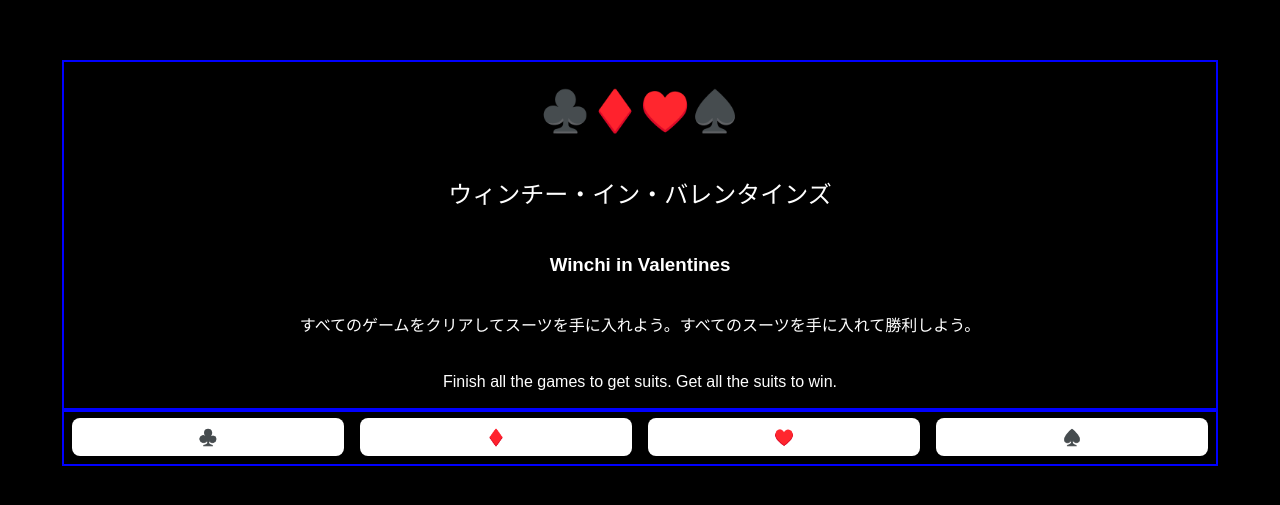
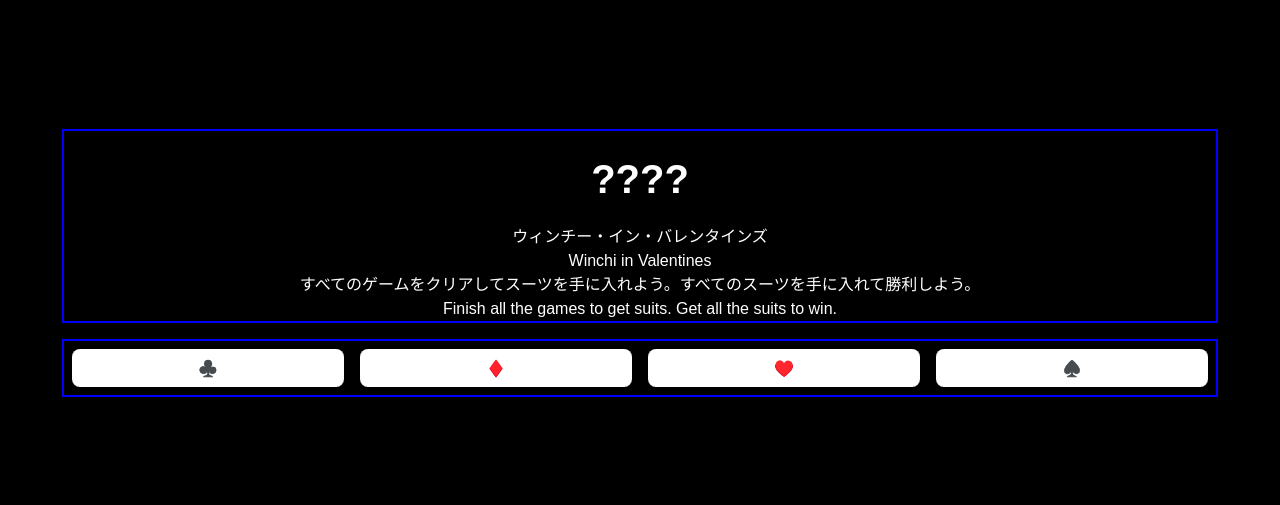
Before and after one commit to Maximus112901/valentines_card_website, a React (Vite) app: page / in a window 1280 px wide. Shown: the part 137-642 px from the top of the page. Built offline with nearby package versions, Linux system fonts and the light colour scheme.

Commit message:
[dev/alice-in-borderland-clubs] Update rendering of collected cards and styling

```diff
--- a/src/frameworks_and_drivers/web/context/AppStateContext.tsx
+++ b/src/frameworks_and_drivers/web/context/AppStateContext.tsx
@@ -6,6 +6,7 @@ export type Suit = 'clubs' | 'diamonds' | 'hearts' | 'spades';
 
 interface AppState {
   cards: Record<Suit, boolean>;
+  winner: Boolean;
 }
 
 // Define the actions your state can handle
@@ -16,21 +17,14 @@ type Action =
   | { suit: 'spades', payload: Boolean }
 
 // Initial state
-// const initialState: AppState = {
-//   cards: {
-//     clubs: false,
-//     diamonds: false,
-//     hearts: false,
-//     spades: false,
-//   },
-// };
 const initialState: AppState = {
   cards: {
     clubs: false,
-    diamonds: true,
-    hearts: true,
-    spades: true,
+    diamonds: false,
+    hearts: false,
+    spades: false,
   },
+  winner: false,
 };
 
 // Reducer to handle state changes
--- a/src/frameworks_and_drivers/web/pages/Page.module.css
+++ b/src/frameworks_and_drivers/web/pages/Page.module.css
@@ -6,6 +6,7 @@
     justify-content: center;
     padding-top: 5vh;
     padding-bottom: 5vh;
+    gap: 20px;
 }
 
 .headerContainer {
--- a/src/frameworks_and_drivers/web/pages/WelcomePage.tsx
+++ b/src/frameworks_and_drivers/web/pages/WelcomePage.tsx
@@ -1,27 +1,31 @@
 import { SUITS, WELCOME_PAGE } from '../constants';
 import { ValentineEvent } from '../../../application_business_rules/ValentineEvent';
 import styles from './Page.module.css'
+import { useAppState } from '../context/AppStateContext';
 
 interface PageProps {
   onEvent: (event: ValentineEvent) => void;
 }
 
 export function WelcomePage({ onEvent }: PageProps) {
+  const { state } = useAppState();
+
   return (
     <div className={styles.pageContentContainer}>
       <div className={styles.headerContainer}>
-        <h1>{WELCOME_PAGE.ICON}</h1>
-        <h2>{WELCOME_PAGE.JA_TITLE}</h2>
-        <h3>{WELCOME_PAGE.EN_TITLE}</h3>
-        <p>{WELCOME_PAGE.JA_MESSAGE}</p>
-        <p>{WELCOME_PAGE.EN_MESSAGE}</p>
+        <h1>{state.cards.clubs ? SUITS.CLUBS : '?'}{state.cards.diamonds ? SUITS.DIAMONDS : '?'}{state.cards.hearts ? SUITS.HEARTS : '?'}{state.cards.spades ? SUITS.SPADES : '?'}</h1>
+        <span>{WELCOME_PAGE.JA_TITLE}</span>
+        <span>{WELCOME_PAGE.EN_TITLE}</span>
+        <span>{WELCOME_PAGE.JA_MESSAGE}</span>
+        <span>{WELCOME_PAGE.EN_MESSAGE}</span>
       </div>
 
       <div className={styles.navigationButtonsContainer}>
-        <button onClick={() => onEvent(ValentineEvent.clubs())}>{SUITS.CLUBS}</button>
-        <button onClick={() => onEvent(ValentineEvent.diamonds())}>{SUITS.DIAMONDS}</button>
-        <button onClick={() => onEvent(ValentineEvent.hearts())}>{SUITS.HEARTS}</button>
-        <button onClick={() => onEvent(ValentineEvent.spades())}>{SUITS.SPADES}</button>
+        {!state.cards["clubs"] ? <button onClick={() => onEvent(ValentineEvent.clubs())}>{SUITS.CLUBS}</button> : null}
+        {!state.cards["diamonds"] ? <button onClick={() => onEvent(ValentineEvent.diamonds())}>{SUITS.DIAMONDS}</button> : null}
+        {!state.cards["hearts"] ? <button onClick={() => onEvent(ValentineEvent.hearts())}>{SUITS.HEARTS}</button> : null}
+        {!state.cards["spades"] ? <button onClick={() => onEvent(ValentineEvent.spades())}>{SUITS.SPADES}</button> : null}
+        {/* <button onClick={() => onEvent(ValentineEvent.win())}>{SUITS.SPADES}</button> */}
       </div>
     </div>
   );
```
